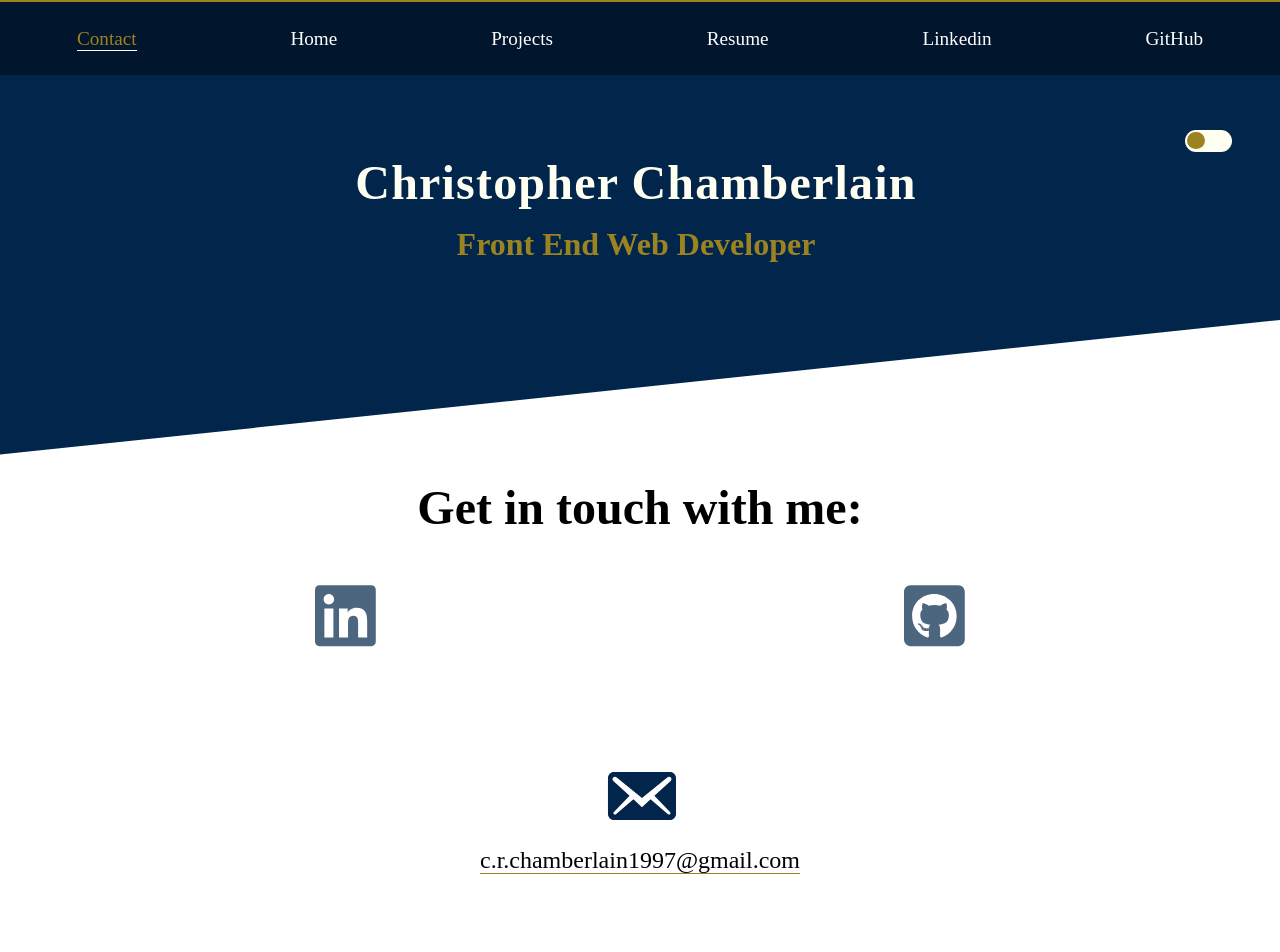
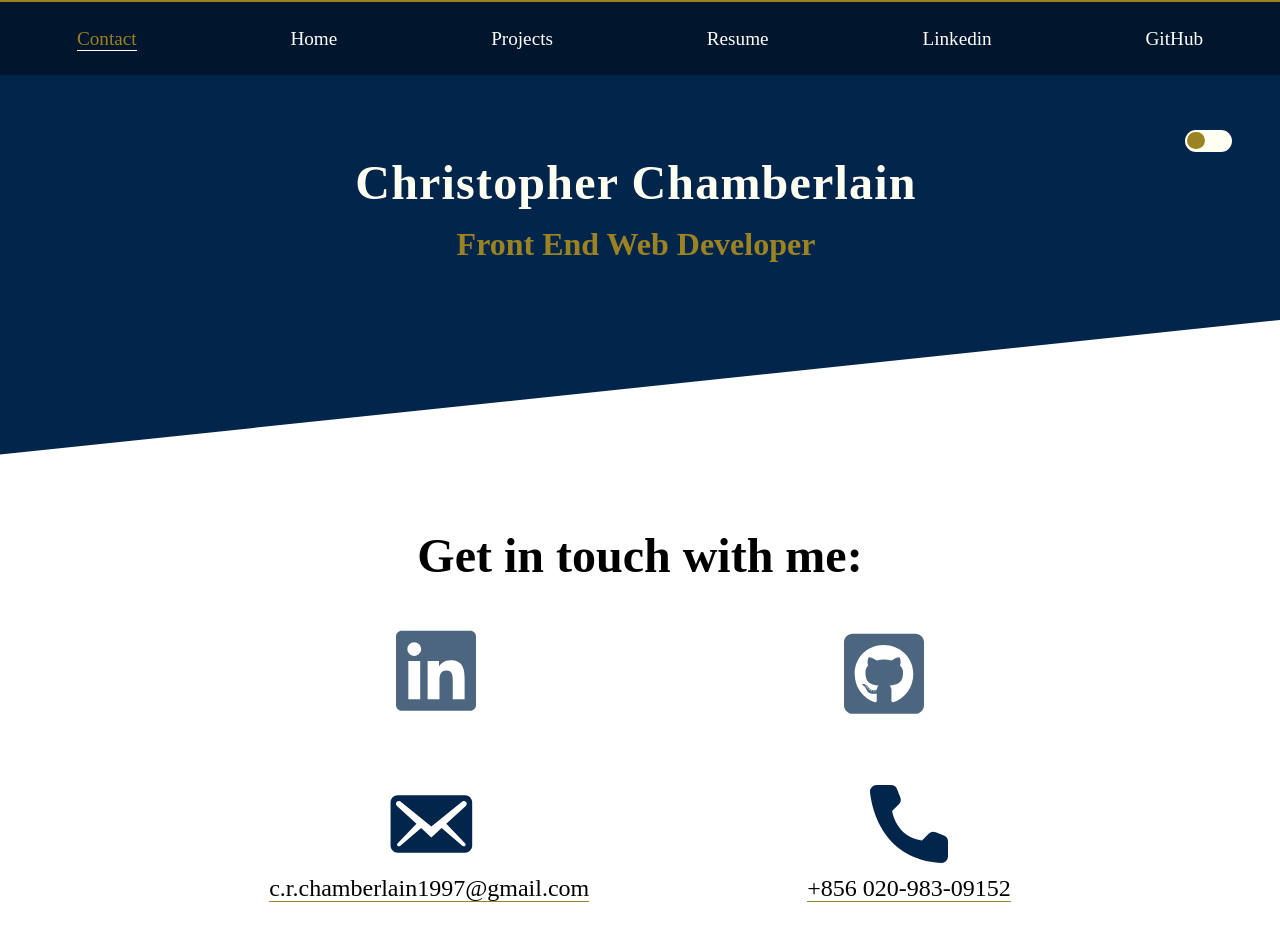
Before and after one commit to AkaraTawng/portfolio-mf-v2, a React (Create React App) app: page /contact in a window 1280 px wide. Shown: the top 952 px of the page. Built offline with nearby package versions, Linux system fonts and the light colour scheme.

Commit message:
responsify contact page

```diff
--- a/src/main.css
+++ b/src/main.css
@@ -812,9 +812,20 @@
   margin-top: 10rem;
   padding: 0 4%;
 }
+@media (min-width: 768px) {
+  #contact-wrapper {
+    height: 15rem;
+    margin-top: 13rem;
+  }
+}
 #contact-wrapper h2 {
   font-size: 3rem;
   text-align: center;
+}
+@media (min-width: 1920px) {
+  #contact-wrapper h2 {
+    font-size: 4rem;
+  }
 }
 
 #social-icons-section {
@@ -827,6 +838,21 @@
   justify-content: space-around;
   list-style-type: none;
 }
+@media (min-width: 768px) {
+  #social-icons-section ul {
+    margin-left: 2.5rem;
+  }
+}
+@media (min-width: 1280px) {
+  #social-icons-section ul {
+    justify-content: space-evenly;
+  }
+}
+@media (min-width: 1920px) {
+  #social-icons-section ul {
+    margin-left: 7rem;
+  }
+}
 #social-icons-section ul li {
   margin-top: -4%;
 }
@@ -836,7 +862,20 @@
 #social-icons-section #linkedin {
   width: 3.8rem;
   height: 3.8rem;
-  margin-top: -4%;
+}
+@media (min-width: 1280px) {
+  #social-icons-section #linkedin {
+    width: 5rem;
+    height: 5rem;
+    margin-right: 4rem;
+  }
+}
+@media (min-width: 1920px) {
+  #social-icons-section #linkedin {
+    width: 7rem;
+    height: 7rem;
+    margin-right: 8rem;
+  }
 }
 #social-icons-section #svg:hover {
   fill: #02254b;
@@ -849,12 +888,43 @@
   width: 3.8rem;
   height: 3.8rem;
 }
+@media (min-width: 1280px) {
+  #social-icons-section #github {
+    width: 5rem;
+    height: 5rem;
+  }
+}
+@media (min-width: 1920px) {
+  #social-icons-section #github {
+    width: 7rem;
+    height: 7rem;
+    margin-right: 4rem;
+  }
+}
 
 #contact-section {
   display: flex;
   height: 30rem;
   flex-direction: column;
   justify-content: space-around;
+}
+@media (min-width: 768px) {
+  #contact-section {
+    flex-direction: row;
+    height: 10rem;
+  }
+}
+@media (min-width: 1280px) {
+  #contact-section {
+    flex-direction: row;
+    margin-top: 2rem;
+    justify-content: space-evenly;
+  }
+}
+@media (min-width: 1920px) {
+  #contact-section {
+    margin-top: 4rem;
+  }
 }
 #contact-section ul {
   list-style-type: none;
@@ -910,8 +980,32 @@
   width: 5rem;
   height: 5rem;
 }
+@media (min-width: 1280px) {
+  #contact-section #email-icon {
+    width: 6rem;
+    height: 6rem;
+  }
+}
+@media (min-width: 1920px) {
+  #contact-section #email-icon {
+    width: 8rem;
+    height: 8rem;
+  }
+}
 #contact-section #phone-icon {
   fill: #02254b;
   width: 5rem;
   height: 5rem;
+}
+@media (min-width: 1280px) {
+  #contact-section #phone-icon {
+    width: 6rem;
+    height: 6rem;
+  }
+}
+@media (min-width: 1920px) {
+  #contact-section #phone-icon {
+    width: 7rem;
+    height: 7rem;
+  }
 }/*# sourceMappingURL=main.css.map */
--- a/src/scss/layout/_contact.scss
+++ b/src/scss/layout/_contact.scss
@@ -3,10 +3,17 @@
     height: 40rem;
     margin-top:10rem;
     padding: 0 4%;
+    @include tablet {
+        height: 15rem;
+        margin-top: 13rem;
+    }
 
     h2 {
         font-size: 3rem;
         text-align: center;
+        @include desktop {
+            font-size: 4rem;
+        }
     }
 }
 
@@ -20,6 +27,16 @@
         flex-direction: row;
         justify-content: space-around;
         list-style-type: none;
+        @include tablet {
+            margin-left: 2.5rem;
+        }
+        @include laptop {
+            justify-content: space-evenly;
+        }
+        @include desktop {
+            margin-left: 7rem;
+
+        }
 
         li {
             margin-top: -4%;
@@ -32,7 +49,16 @@
     #linkedin {
         width: 3.8rem;
         height: 3.8rem;
-        margin-top: -4%;
+        @include laptop {
+            width: 5rem;
+            height: 5rem;
+            margin-right: 4rem;
+        }
+        @include desktop {
+            width: 7rem;
+            height: 7rem;
+            margin-right: 8rem;
+        }
     }
 
     #svg {
@@ -48,6 +74,15 @@
     #github {
         width: 3.8rem;
         height: 3.8rem;
+        @include laptop {
+            width: 5rem;
+            height: 5rem;
+        }
+        @include desktop {
+            width: 7rem;
+            height: 7rem;
+            margin-right: 4rem;
+        }
     }
 }
 
@@ -57,6 +92,18 @@
     height: 30rem;
     flex-direction: column;
     justify-content: space-around;
+    @include tablet {
+        flex-direction: row;
+        height: 10rem;
+    }
+    @include laptop {
+        flex-direction: row;
+        margin-top: 2rem;
+        justify-content: space-evenly;
+    }
+    @include desktop {
+        margin-top: 4rem;
+    }
     ul {
         list-style-type: none;
     }
@@ -67,6 +114,9 @@
         align-items: center;
         justify-content: space-around;
         height: 8rem;
+        // @include desktop {
+        //     margin-left: 2rem;
+        // }
 
         li>a {
             color: black;
@@ -93,6 +143,9 @@
         flex-direction: column;
         justify-content: space-around;
         height: 8rem;
+        // @include desktop {
+        //  margin-right: 3rem;
+        // }
 
         li>a {
             color: rgb(0, 0, 0);
@@ -117,11 +170,27 @@
         fill: map-get($colors, "primary");
         width: 5rem;
         height: 5rem;
+        @include laptop {
+            width: 6rem;
+            height: 6rem;
+        }
+        @include desktop {
+            width: 8rem;
+            height: 8rem;
+        }
     }
 
     #phone-icon {
         fill: map-get($colors, "primary");
         width: 5rem;
         height: 5rem;
+        @include laptop {
+            width: 6rem;
+            height: 6rem;
+        }
+        @include desktop {
+            width: 7rem;
+            height: 7rem;
+        }
     }
 }
```
Also changed, not shown: 1 other file (tests, documents, lock files or other folders).
